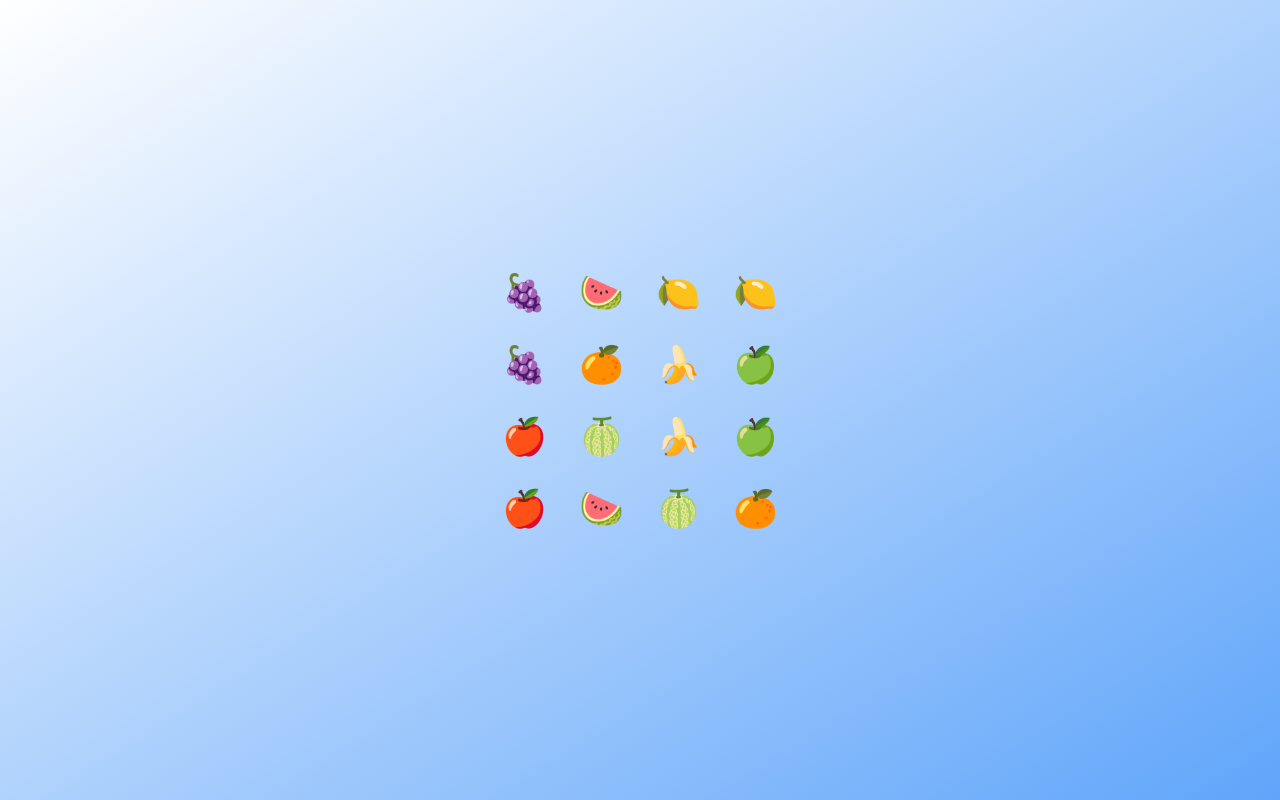
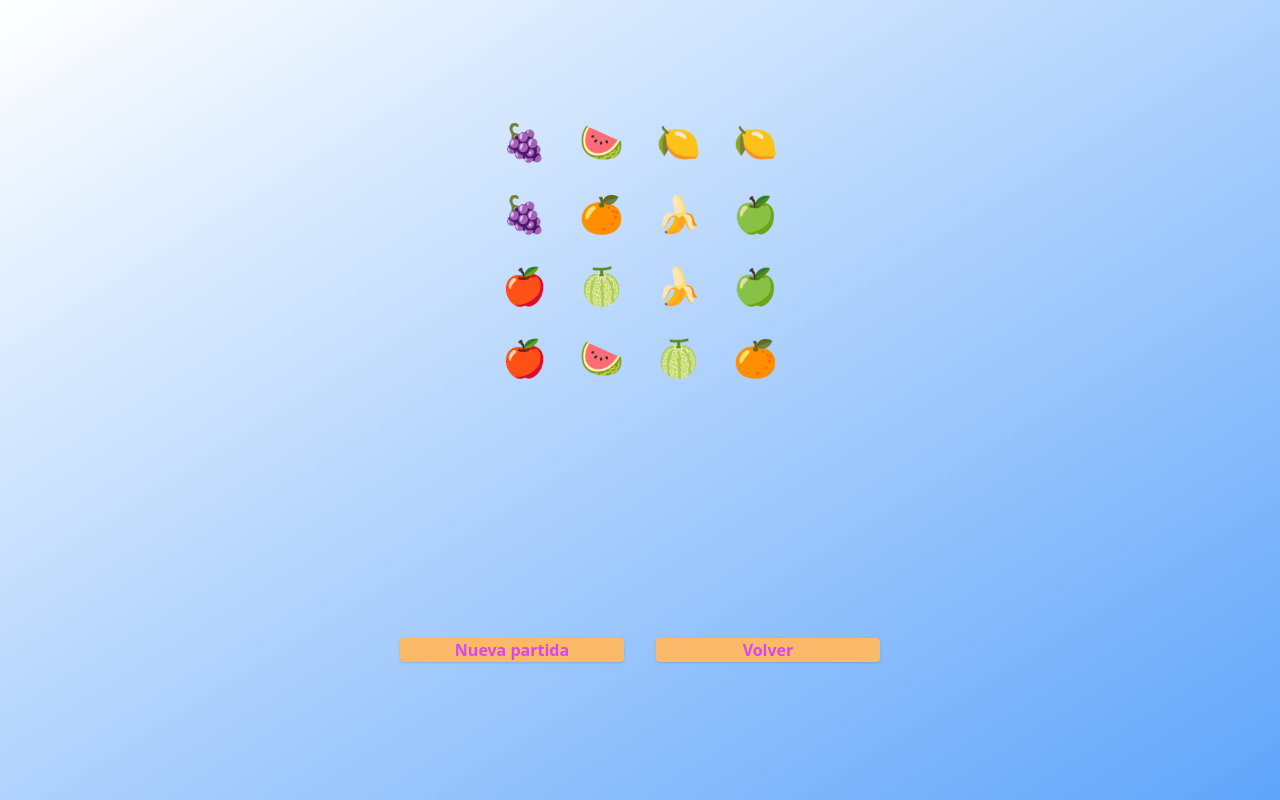
Before and after one commit to Dagore-dev/react-memory-game, a React (Vite) app: page /new/1 in a window 1280 px wide. Built offline with nearby package versions, Linux system fonts and the light colour scheme.

Commit message:
back and new game buttons

```diff
--- /dev/null
+++ b/src/components/Board.tsx
@@ -0,0 +1,15 @@
+import Emoji from './Emoji'
+
+interface Props {
+  elements: string[]
+}
+
+export default function Board (props: Props): JSX.Element {
+  const { elements } = props
+
+  return (
+    <div className='grid grid-cols-4 text-4xl gap-8'>
+      {elements.map(element => <Emoji key={crypto.randomUUID()} symbol={element} />)}
+    </div>
+  )
+}
--- /dev/null
+++ b/src/components/Button.tsx
@@ -0,0 +1,17 @@
+interface Props {
+  children: string
+  onClick?: React.MouseEventHandler<HTMLButtonElement>
+}
+
+export default function Button (props: Props): JSX.Element {
+  const { children, onClick } = props
+
+  return (
+    <button
+      className='text-center font-black text-fuchsia-500 w-56 rounded m-4 bg-[var(--option-color)] hover:scale-105 shadow'
+      onClick={onClick}
+    >
+      {children}
+    </button>
+  )
+}
--- a/src/components/ModeOption.tsx
+++ b/src/components/ModeOption.tsx
@@ -1,4 +1,5 @@
 import { useLocation } from 'wouter'
+import Button from './Button'
 
 interface Props {
   content: string
@@ -17,9 +18,10 @@ export default function ModeOption (props: Props): JSX.Element {
     <li
       data-value={value}
       onClick={handleClick}
-      className='text-center font-black text-fuchsia-500 w-56 rounded mb-4 bg-[var(--option-color)] hover:scale-105 shadow'
     >
-      {content}
+      <Button>
+        {content}
+      </Button>
     </li>
   )
 }
--- a/src/views/Game.tsx
+++ b/src/views/Game.tsx
@@ -1,6 +1,9 @@
-import Emoji from '../components/Emoji'
+import { useState } from 'react'
 import PrimaryLayout from '../layouts/PrimaryLayout'
 import getBoardContent from '../services/getBoardContent'
+import Board from '../components/Board'
+import Button from '../components/Button'
+import { useLocation } from 'wouter'
 
 interface Props {
   level: string
@@ -8,11 +11,23 @@ interface Props {
 
 export default function Game (props: Props): JSX.Element {
   const { level } = props
-  const fruits = getBoardContent(Number(level))
+  const [fruits, setFruits] = useState(getBoardContent(Number(level)))
+  const [, setLocation] = useLocation()
+
+  function handleNewGame (): void {
+    setFruits(getBoardContent(Number(level)))
+  }
+
+  function handleBack (): void {
+    setLocation('../')
+  }
+
   return (
     <PrimaryLayout>
-      <div className='grid grid-cols-4 text-4xl gap-8'>
-        {fruits.map(fruit => <Emoji key={crypto.randomUUID()} symbol={fruit} />)}
+      <Board elements={fruits} />
+      <div className='text-center'>
+        <Button onClick={handleNewGame}>Nueva partida</Button>
+        <Button onClick={handleBack}>Volver</Button>
       </div>
     </PrimaryLayout>
   )
```
